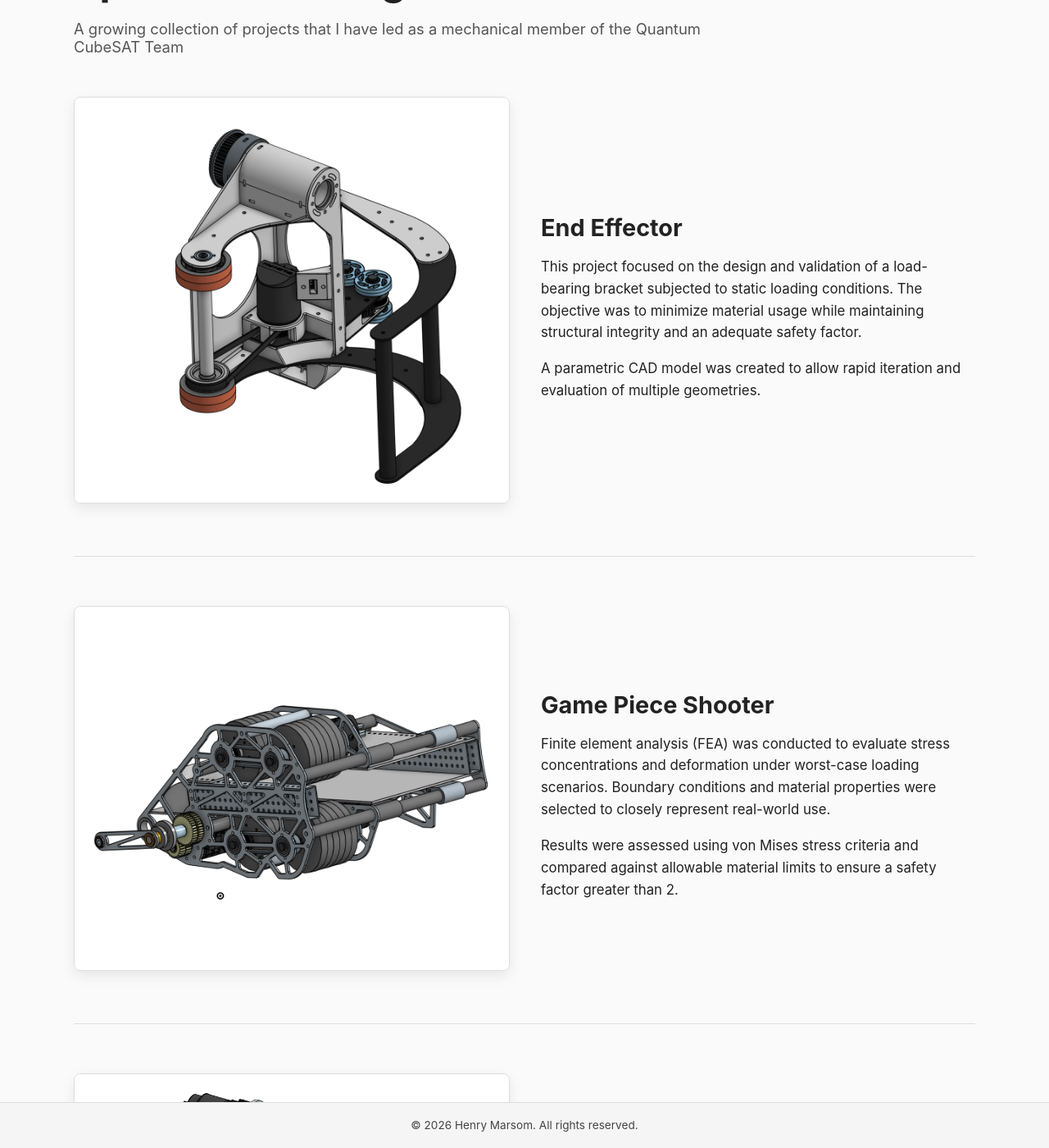
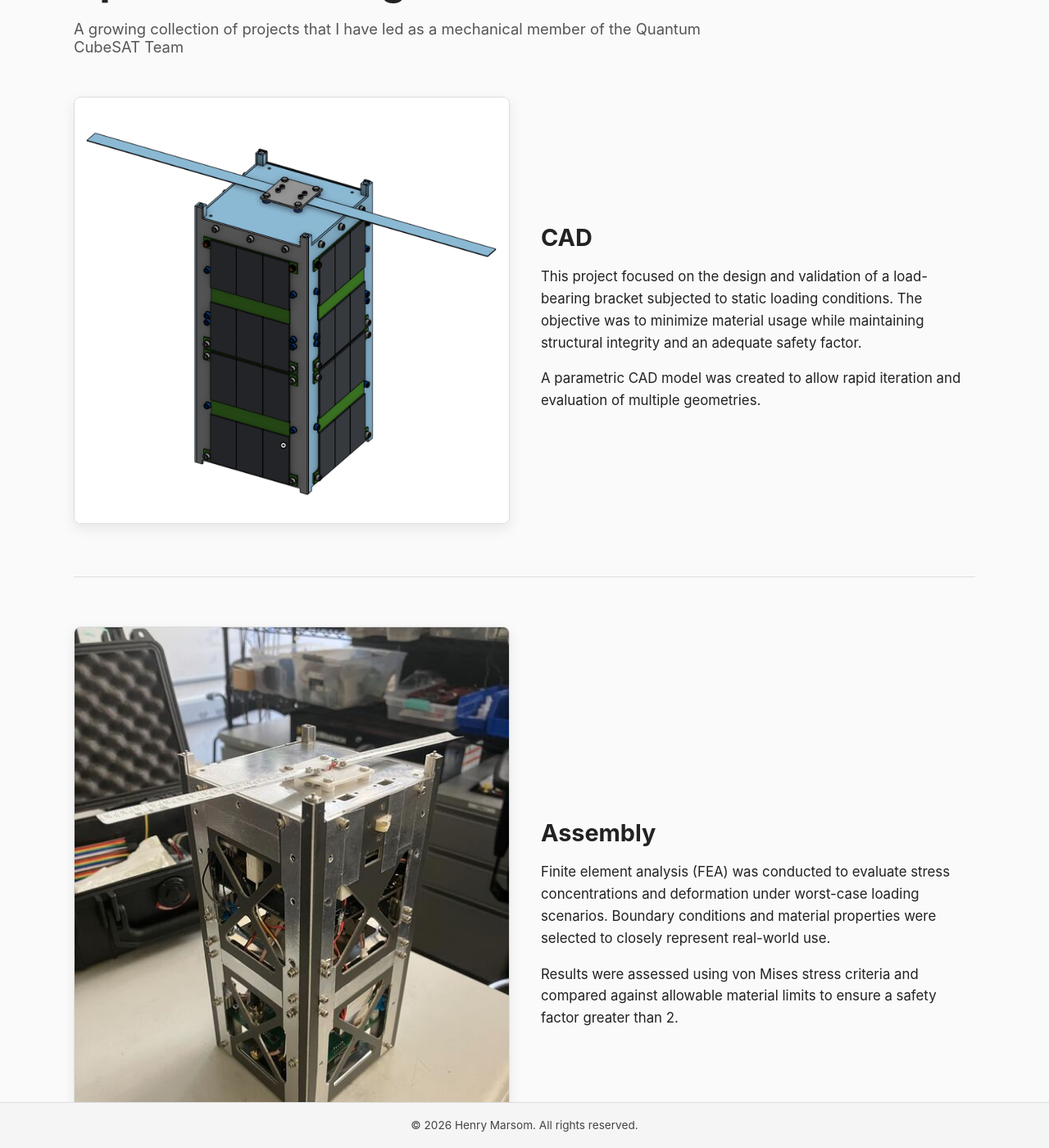
Before and after one commit to henrymarsom/henrymarsom.github.io, a Jekyll site: the page built from projects/STAC.md, in a window 1280 px wide and 1400 px high, scrolled down 204 px. Shown: the whole window at 82% size. Built offline with Jekyll 4.4.1, drawn with Linux system fonts in a browser that asks for light colours.

Commit message:
Update STAC.md

```diff
--- a/projects/STAC.md
+++ b/projects/STAC.md
@@ -15,11 +15,11 @@ permalink: /projects/STAC/
   <!-- Section 1 -->
   <div class="project-detail-row">
     <div class="project-detail-image">
-      <img src="{{ site.baseurl }}/assets/2025 FRC.png" alt="End Effector">
+      <img src="{{ site.baseurl }}/assets/QubeSAT1.png" alt="CAD">
     </div>
 
     <div class="project-detail-text">
-      <h2>End Effector</h2>
+      <h2>CAD</h2>
       <p>
         This project focused on the design and validation of a load-bearing bracket
         subjected to static loading conditions. The objective was to minimize material
@@ -37,11 +37,11 @@ permalink: /projects/STAC/
   <!-- Section 2 -->
   <div class="project-detail-row">
     <div class="project-detail-image">
-      <img src="{{ site.baseurl }}/assets/2024 FRC.png" alt="Game Piece Shooter">
+      <img src="{{ site.baseurl }}/assets/QubeSAT2.jpg" alt="Assembly">
     </div>
 
     <div class="project-detail-text">
-      <h2>Game Piece Shooter</h2>
+      <h2>Assembly</h2>
       <p>
         Finite element analysis (FEA) was conducted to evaluate stress concentrations
         and deformation under worst-case loading scenarios. Boundary conditions and
@@ -59,11 +59,11 @@ permalink: /projects/STAC/
   <!-- Section 3 -->
   <div class="project-detail-row">
     <div class="project-detail-image">
-      <img src="{{ site.baseurl }}/assets/2023o FRC.png" alt="Intake">
+      <img src="{{ site.baseurl }}/assets/QubeSAT3.jpg" alt="Testing">
     </div>
 
     <div class="project-detail-text">
-      <h2>Intake</h2>
+      <h2>Testing</h2>
       <p>
         Based on analysis results, geometry refinements were implemented to reduce mass
         while preserving structural performance. Fillet radii and thickness
```
